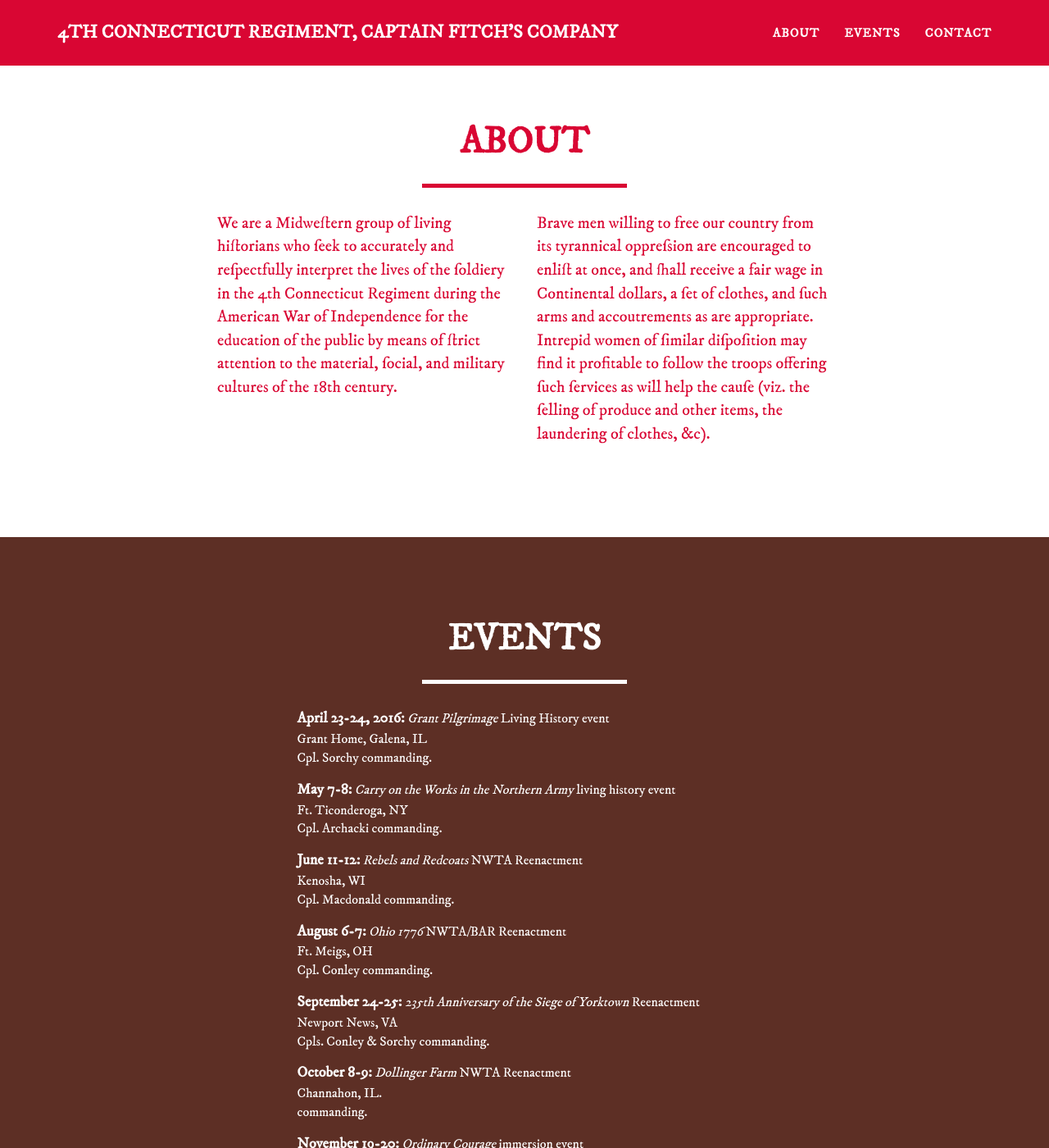
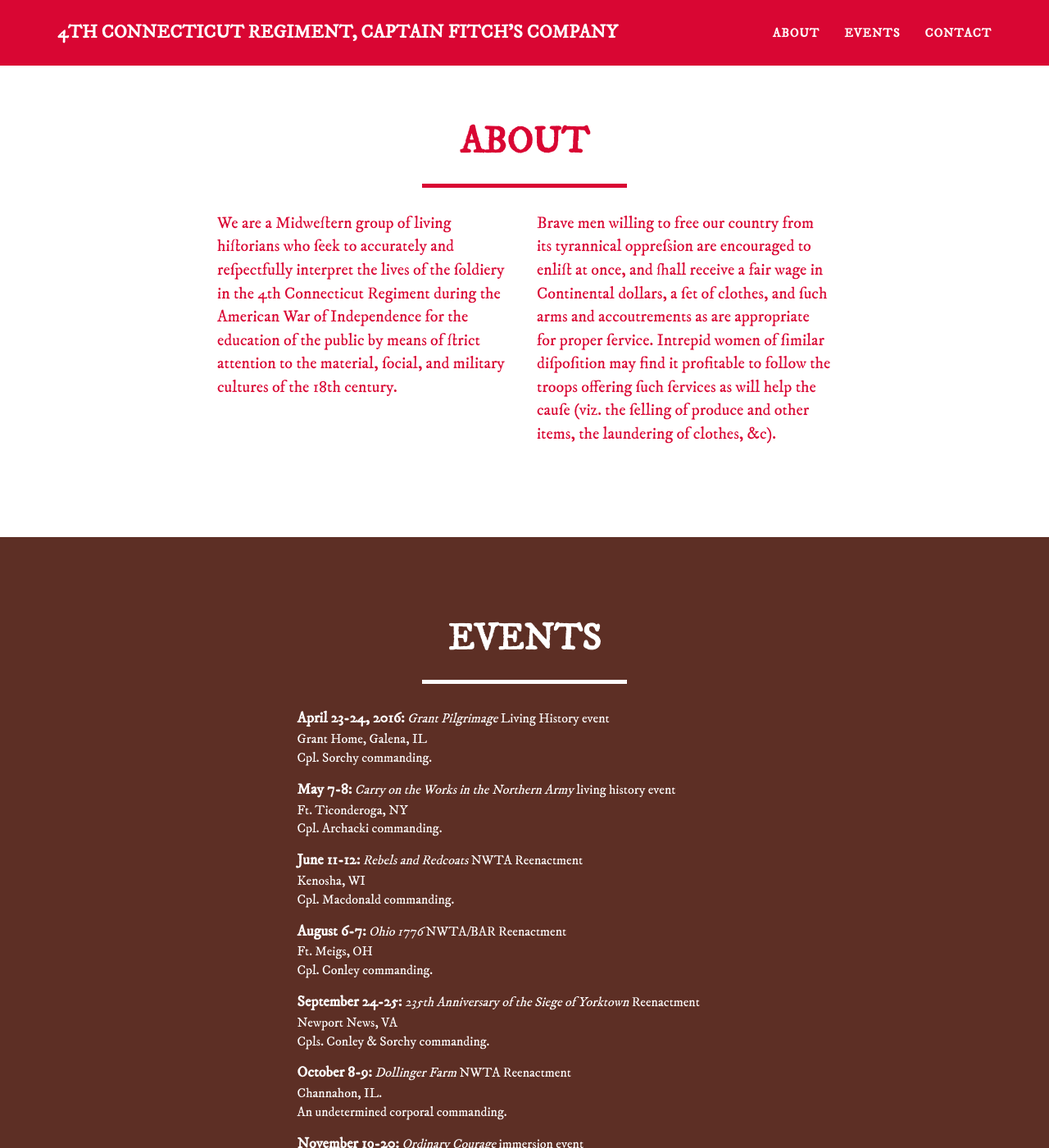
Before and after one commit to 4thct/4thct.github.io, a Jekyll site: the page built from index.md, in a window 1280 px wide and 1400 px high, scrolled down 801 px. Shown: the whole window at 82% size. Built offline with Jekyll 4.4.1, drawn with Linux system fonts in a browser that asks for light colours.

```diff
--- /dev/null
+++ b/CNAME
@@ -0,0 +1 @@
+4thct.com
--- a/_data/events.yml
+++ b/_data/events.yml
@@ -32,6 +32,7 @@
   name: Dollinger Farm
   description: NWTA Reenactment
   location: Channahon, IL.
+  leadership: An undetermined corporal
 
 - date: "November 19-20"
   name: Ordinary Courage
--- a/_includes/about.html
+++ b/_includes/about.html
@@ -10,18 +10,18 @@
             <div class="row">
                 <div class="col-lg-4 col-lg-offset-2">
                   <p>
-                  We are a Midweſtern group of living hiſtorians who ſeek to accurately and reſpectfully interpret the lives of
-                  the ſoldiery in the 4th Connecticut Regiment during the American War of Independence for the education of the
-                  public by means of ſtrict attention to the material, ſocial, and military cultures of the 18th century.
+                    We are a Midweſtern group of living hiſtorians who ſeek to accurately and reſpectfully interpret the lives of
+                    the ſoldiery in the 4th Connecticut Regiment during the American War of Independence for the education of the
+                    public by means of ſtrict attention to the material, ſocial, and military cultures of the 18th century.
                   </p>
                 </div>
                 <div class="col-lg-4">
                   <p>
-                  Brave men willing to free our country from its tyrannical oppreſsion are encouraged to enliſt at once, and
-                  ſhall receive a fair wage in Continental dollars, a ſet of clothes, and ſuch arms and accoutrements as are
-                  appropriate. Intrepid women of ſimilar diſpoſition may find it profitable to follow the troops offering
-                  ſuch ſervices as will help the cauſe (viz. the ſelling of produce and other items, the laundering of clothes,
-                  &amp;c).
+                    Brave men willing to free our country from its tyrannical oppreſsion are encouraged to enliſt at once, and
+                    ſhall receive a fair wage in Continental dollars, a ſet of clothes, and ſuch arms and accoutrements as are
+                    appropriate for proper ſervice. Intrepid women of ſimilar diſpoſition may find it profitable to follow the
+                    troops offering ſuch ſervices as will help the cauſe (viz. the ſelling of produce and other items, the
+                    laundering of clothes, &amp;c).
                   </p>
                 </div>
             </div>
```
